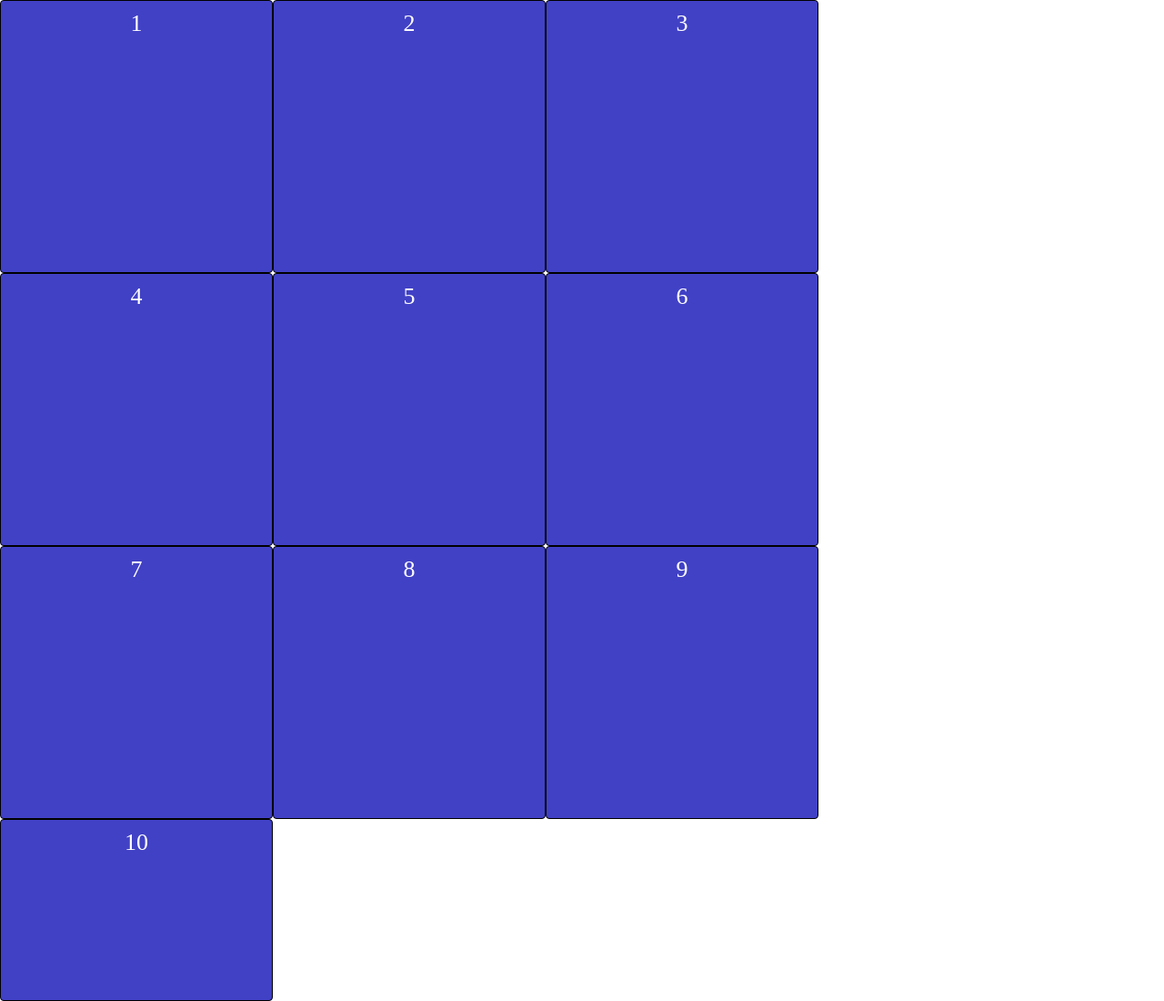
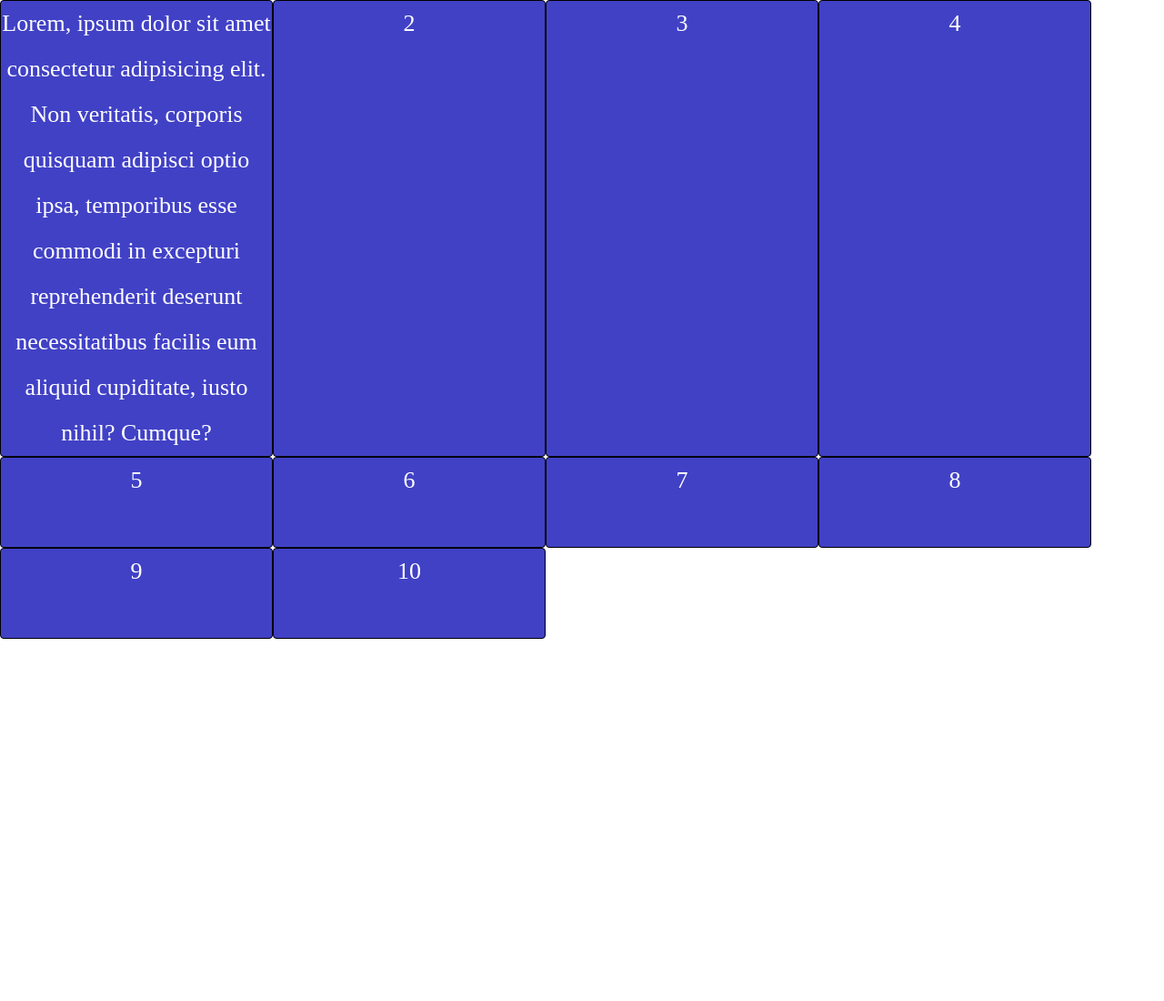
Before and after one commit to dimakovalev25/GRID-func-minmax, a plain HTML site: page index.html in a window 1280 px wide. Shown: the whole page at 91% size. After the commit the page ends 800 px from the top, so only its background shows below. Drawn offline with Linux system fonts and the light colour scheme.

Commit message:
grid func auto-fill

```diff
--- a/css/style.css
+++ b/css/style.css
@@ -6,9 +6,9 @@
 
 .grid-container {
     display: grid;
-    grid-template-columns: repeat(3, minmax(100px, 300px));
-    grid-template-rows: repeat(3, minmax(100px, 300px));
-    grid-auto-rows: 200px;
+    grid-template-columns: repeat(auto-fill, minmax(100px, 300px));
+    grid-template-rows: repeat(3, minmax(100px, auto));
+    grid-auto-rows: minmax(100px, auto);  /* последний нижний элемент */
 
 }
 
--- a/index.html
+++ b/index.html
@@ -8,7 +8,7 @@
 </head>
 <body>
     <div class="grid-container">
-        <div class="grid-elem">1</div>
+        <div class="grid-elem">Lorem, ipsum dolor sit amet consectetur adipisicing elit. Non veritatis, corporis quisquam adipisci optio ipsa, temporibus esse commodi in excepturi reprehenderit deserunt necessitatibus facilis eum aliquid cupiditate, iusto nihil? Cumque?</div>
         <div class="grid-elem">2</div>
         <div class="grid-elem">3</div>
         <div class="grid-elem">4</div>
```
